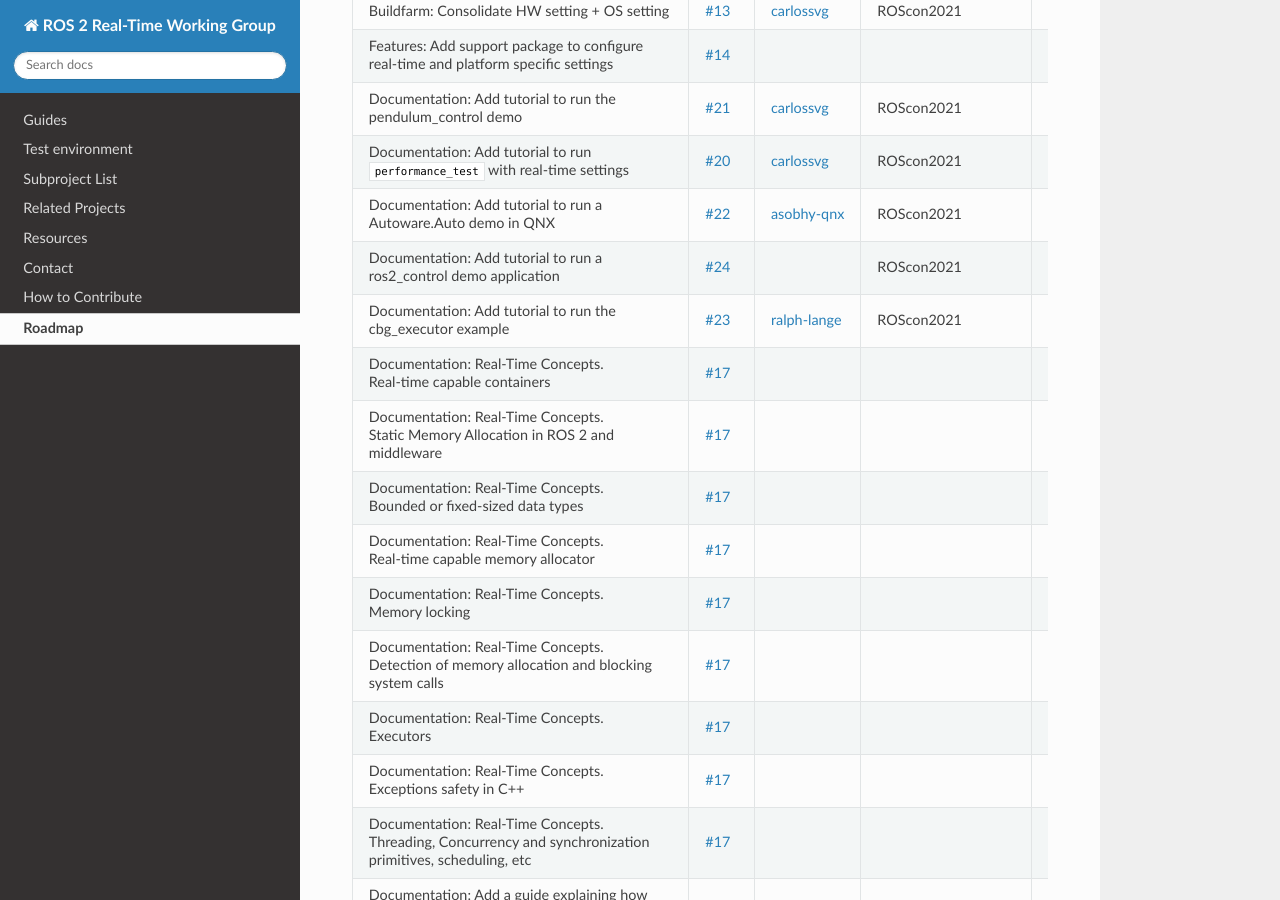
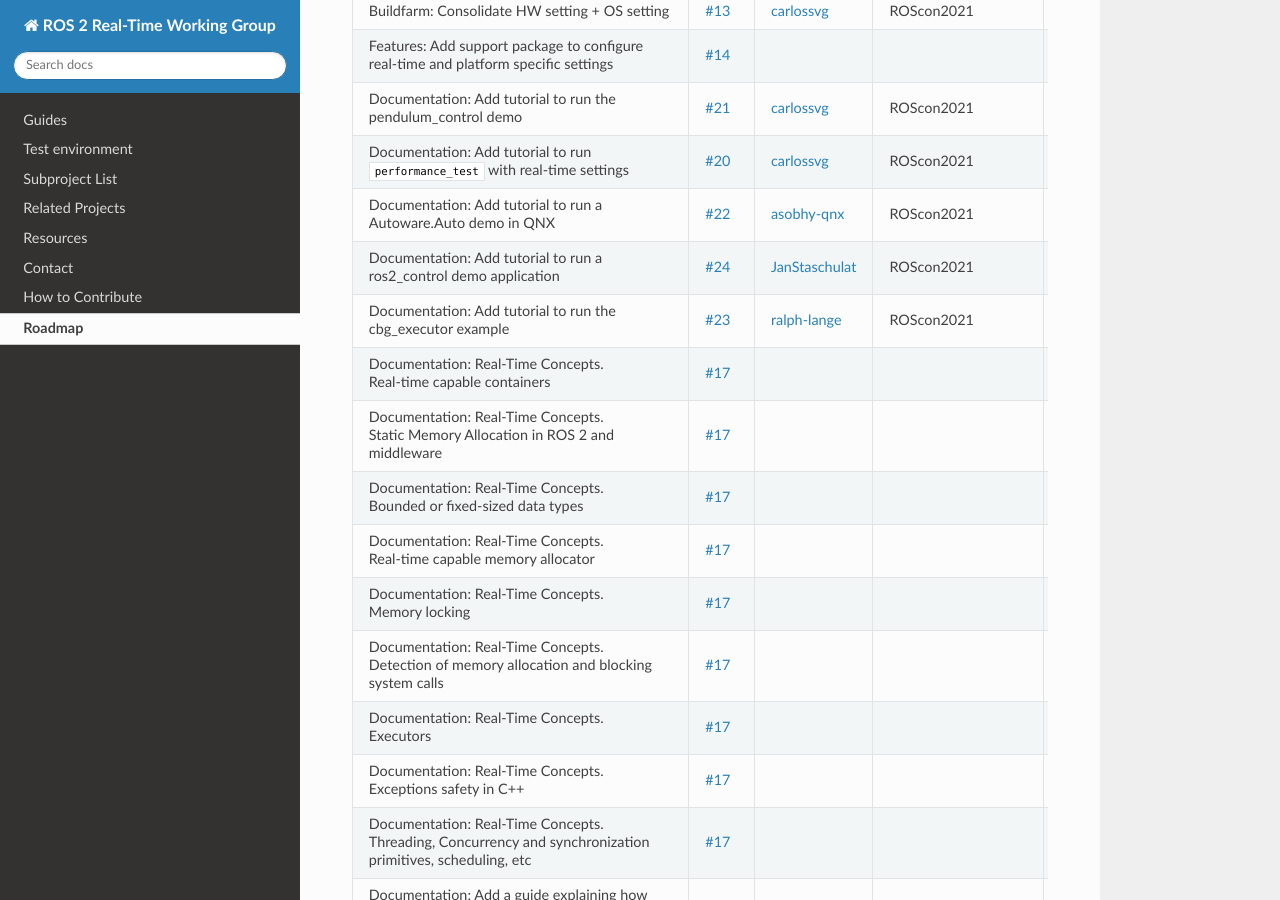
Before and after one commit to ros-realtime/rtwg_documentation, a Sphinx documentation site: the page built from source/Roadmap/Roadmap.md, in a window 1280 px wide and 900 px high, scrolled down 760 px. Built offline with Sphinx 7.4.7 and the Read the Docs theme 2.0.0, drawn with Linux system fonts in a browser that asks for light colours.

Commit message:
Update Roadmap.md

```diff
--- a/source/Roadmap/Roadmap.md
+++ b/source/Roadmap/Roadmap.md
@@ -21,7 +21,7 @@ This page describes planned work for the ROS 2 Real-Time Working Group.
 | Documentation: Add tutorial to run the <br/> pendulum_control demo | [#21](https://github.com/ros-realtime/community/issues/21)   | [carlossvg](https://github.com/carlossvg)                    | ROScon2021              | Small  |
 | Documentation: Add tutorial to run <br/> `performance_test` with real-time settings | [#20](https://github.com/ros-realtime/community/issues/20)   | [carlossvg](https://github.com/carlossvg)                    | ROScon2021              | Small  |
 | Documentation: Add tutorial to run a <br/> Autoware.Auto demo in QNX | [#22](https://github.com/ros-realtime/community/issues/22)   | [asobhy-qnx](https://github.com/asobhy-qnx)                  | ROScon2021              | Small  |
-| Documentation: Add tutorial to run a <br/> ros2_control demo application | [#24](https://github.com/ros-realtime/community/issues/24)   |                                                              | ROScon2021              | Small  |
+| Documentation: Add tutorial to run a <br/> ros2_control demo application | [#24](https://github.com/ros-realtime/community/issues/24)   |      [JanStaschulat](https://github.com/JanStaschulat)                                                        | ROScon2021              | Small  |
 | Documentation: Add tutorial to run the <br/>cbg_executor example | [#23](https://github.com/ros-realtime/community/issues/23)   | [ralph-lange](https://github.com/ralph-lange)                | ROScon2021              | Small  |
 | Documentation: Real-Time Concepts. <br/>Real-time capable containers | [#17](https://github.com/ros-realtime/rtwg_documentation/issues/17) |                                                              |                         | Medium |
 | Documentation: Real-Time Concepts. <br/> Static Memory Allocation in ROS 2 and <br/>middleware | [#17](https://github.com/ros-realtime/rtwg_documentation/issues/17) |                                                              |                         | Medium |
```
